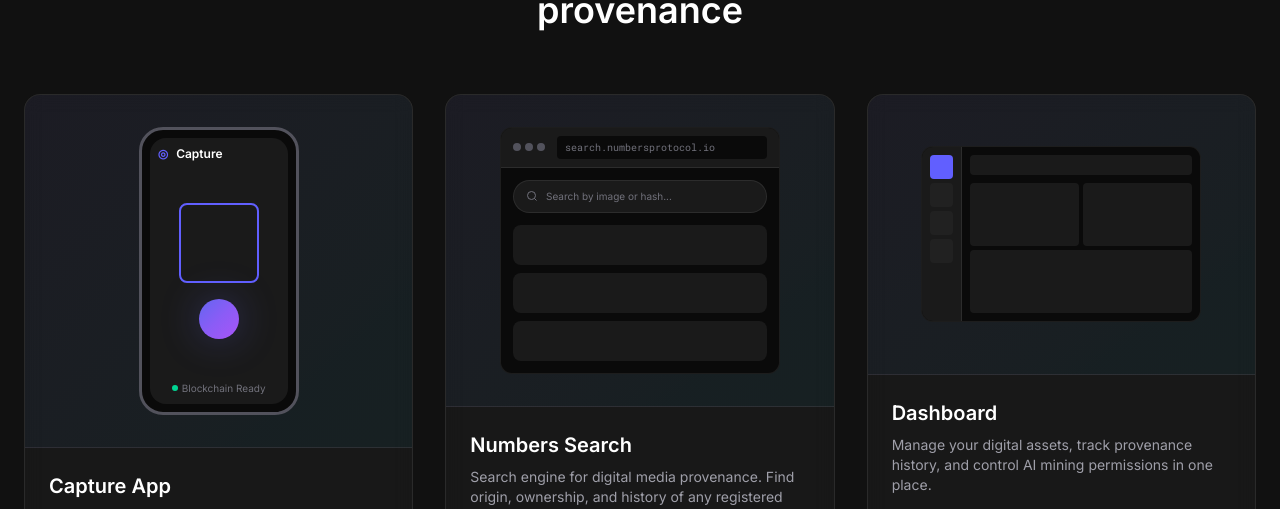
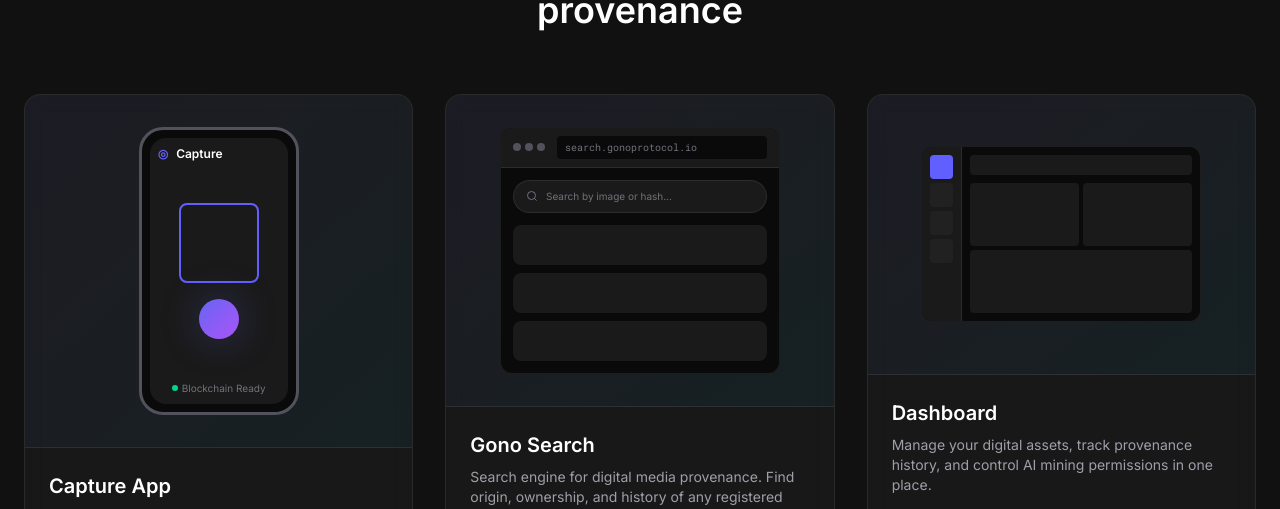
Before and after one commit to Meherajs/gono-protocol-website, a Next.js app in the folder frontend/: page / in a window 1280 px wide. Shown: the part 3020-3529 px from the top of the page. Built offline with nearby package versions, Linux system fonts and the light colour scheme; no server answers.

Commit message:
Update branding to Gono across website
- Rename search product to 'Gono Search'
- Update search URL to gonoprotocol.io
- Update ecosystem center badge to 'GONO'
- Refresh product listings in Footer

```diff
--- a/frontend/components/Ecosystem.tsx
+++ b/frontend/components/Ecosystem.tsx
@@ -66,7 +66,7 @@
 
                         {/* Center */}
                         <div className="absolute top-1/2 left-1/2 -translate-x-1/2 -translate-y-1/2 w-20 h-20 gradient-primary rounded-full flex items-center justify-center font-bold font-mono text-lg glow">
-                            NUM
+                            GONO
                         </div>
 
                         {/* Orbit Nodes */}
--- a/frontend/components/Footer.tsx
+++ b/frontend/components/Footer.tsx
@@ -1,7 +1,7 @@
 import Link from "next/link";
 
 const footerLinks = {
-    Products: ["Capture App", "Numbers Search", "Dashboard", "API"],
+    Products: ["Capture App", "Gono Search", "Dashboard", "API"],
     Developers: ["Documentation", "SDK", "GitHub", "Status"],
     Company: [
         { label: "About", href: "/about" },
--- a/frontend/components/Products.tsx
+++ b/frontend/components/Products.tsx
@@ -24,7 +24,7 @@
         ),
     },
     {
-        title: "Numbers Search",
+        title: "Gono Search",
         description: "Search engine for digital media provenance. Find origin, ownership, and history of any registered content.",
         features: ["🔍 Reverse Image Search", "🤖 AI-Powered", "🌐 Multi-Network"],
         link: "Try Search",
@@ -37,7 +37,7 @@
                         <span className="w-2 h-2 bg-zinc-600 rounded-full" />
                     </div>
                     <div className="flex-1 text-[10px] text-zinc-500 font-mono bg-[#0a0a0a] px-2 py-1 rounded">
-                        search.numbersprotocol.io
+                        search.gonoprotocol.io
                     </div>
                 </div>
                 <div className="p-3 space-y-3">
```
